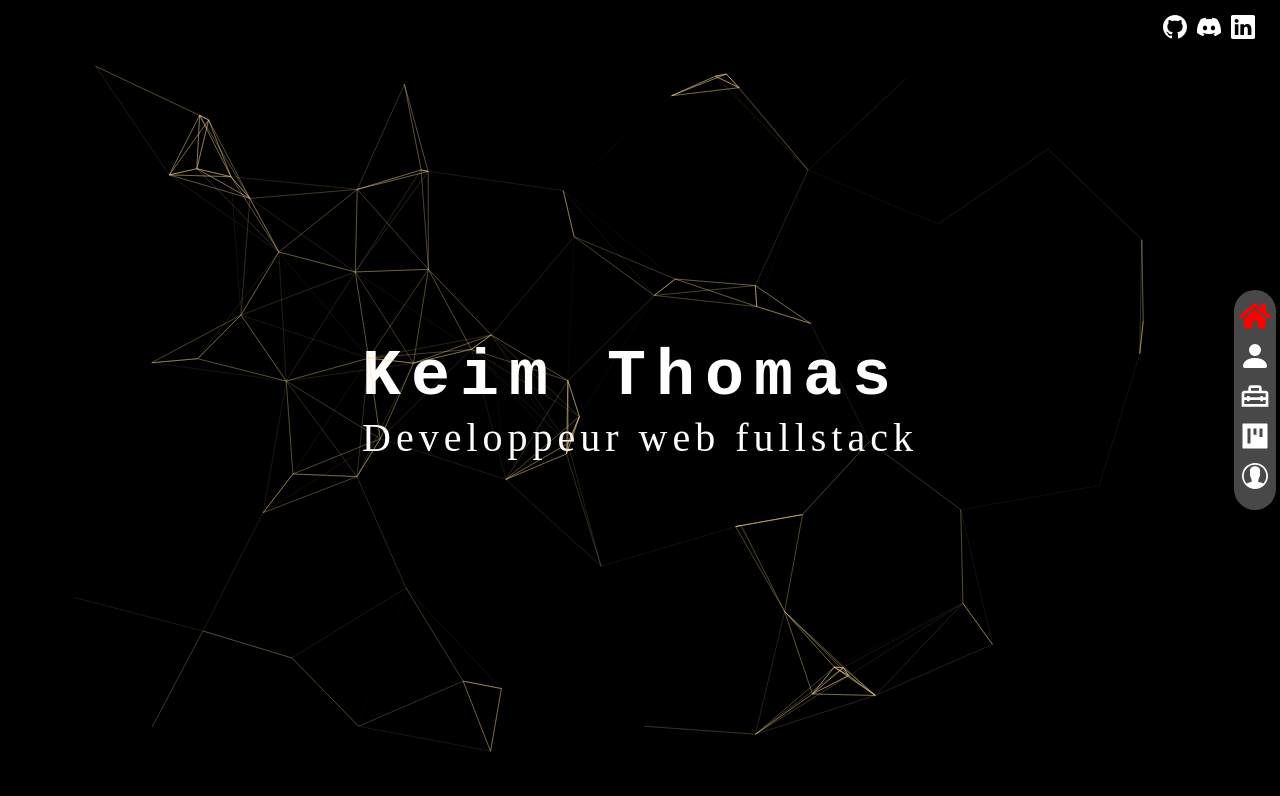
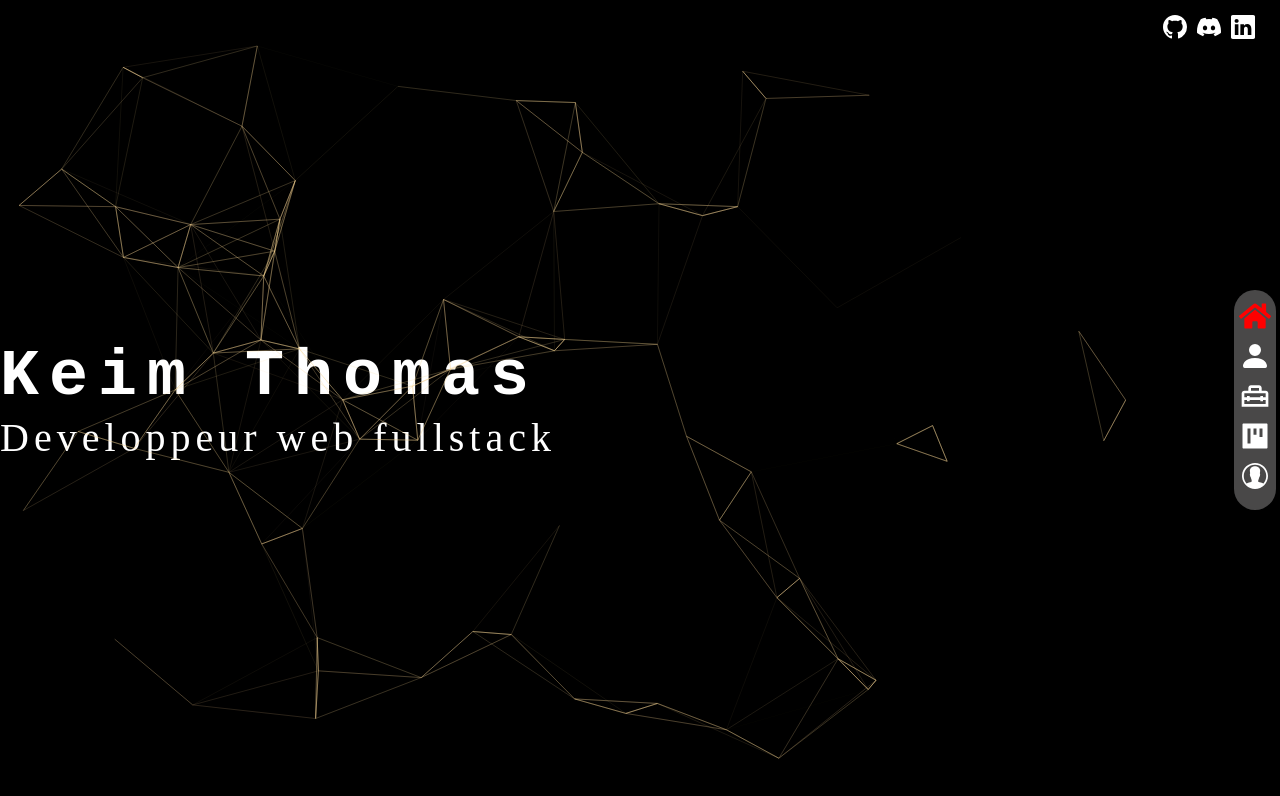
Before and after one commit to heimdall54/portfolio3, a Next.js app: page / in a window 1280 px wide. Shown: the top 796 px of the page. Built offline with nearby package versions, Linux system fonts and the light colour scheme.

Commit message:
crrectino affichage sur tel

```diff
--- a/app/layout.tsx
+++ b/app/layout.tsx
@@ -12,11 +12,11 @@ export default function RootLayout({
   children: React.ReactNode
 }) {
 
-  const [loading, setLoading] = React.useState(true)
+  const [loading, setLoading] = React.useState(false)
 
-  // React.useEffect(() => {
-  //   setTimeout(() => setLoading(true), 3000)
-  // }, [])
+  React.useEffect(() => {
+    setTimeout(() => setLoading(true), 3000)
+  }, [])
 
   return (
     <html lang="fr">
--- a/styles/components/home/home.scss
+++ b/styles/components/home/home.scss
@@ -1,11 +1,9 @@
 .home {
-    width: 100%;
     height: 100%;
     color: white;
     display: flex;
     flex-direction: column;
     justify-content: center;
-    align-items: center;
 }
 
 .particle {
```
